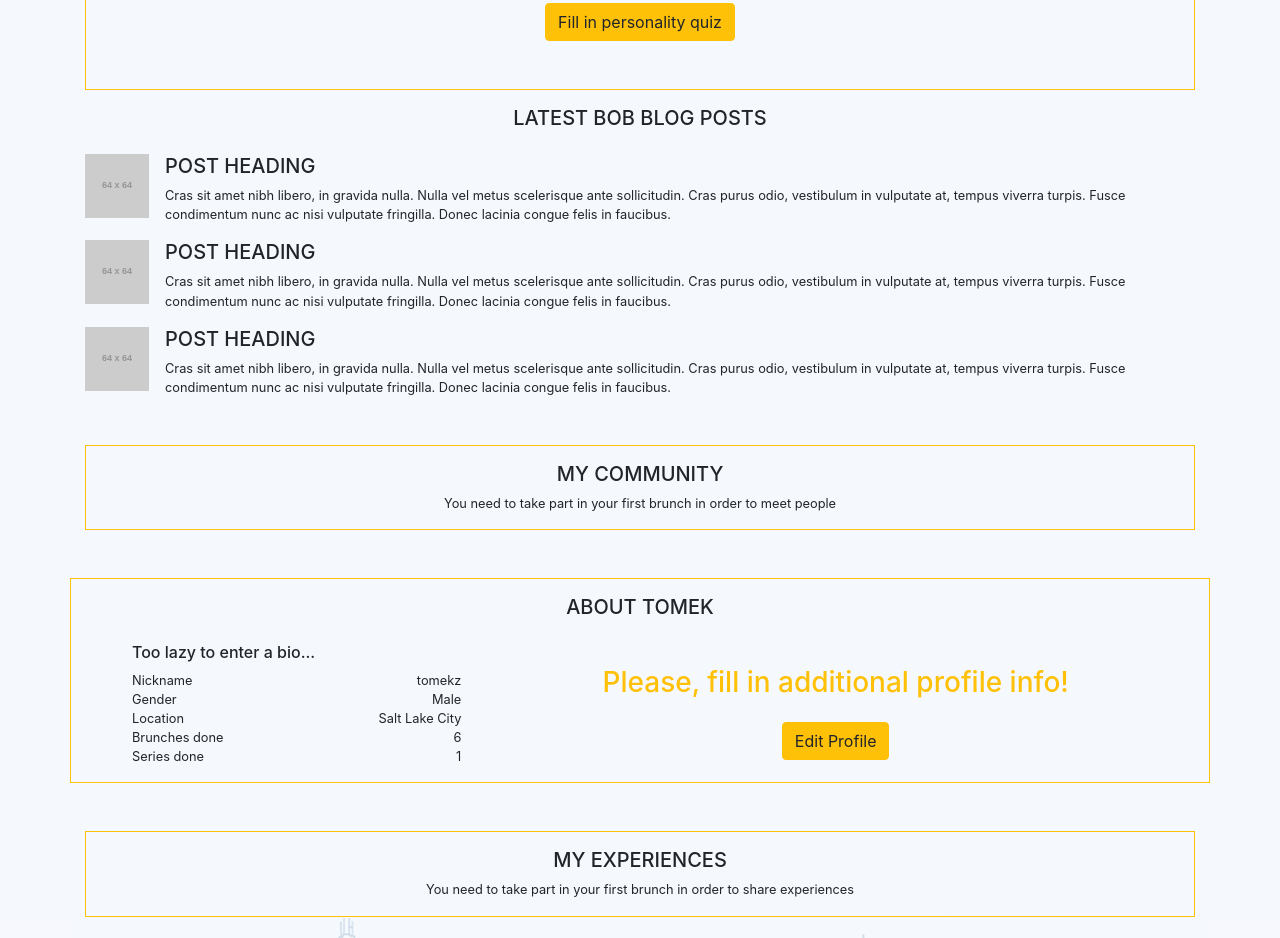
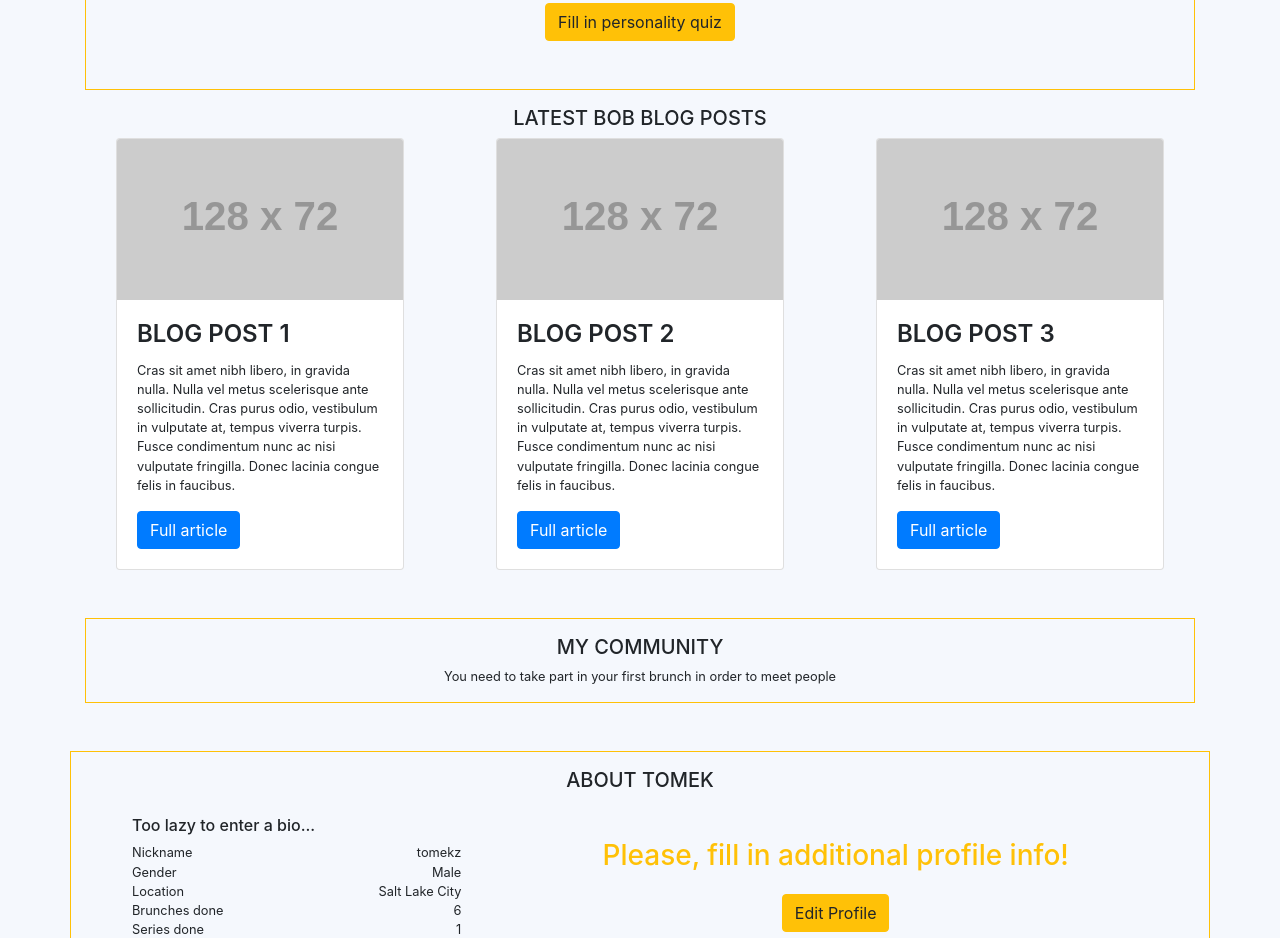
Before and after one commit to tomekzawada/MockBoB, a plain HTML site: page dashboard.html in a window 1280 px wide. Shown: the part 1915-2853 px from the top of the page. Drawn offline with Linux system fonts and the light colour scheme; placeholder pictures from the web are drawn by us; a script that the page names is missing.

Commit message:
redesigned blog card

```diff
--- a/dashboard.html
+++ b/dashboard.html
@@ -259,29 +259,32 @@
       <div class="row d-flex justify-content-center mt-3">
         <h5>Latest BoB blog posts</h5>
       </div>
-
-      <div class="media mt-3">
-        <img class="mr-3" src="https://via.placeholder.com/64.png" alt="Generic placeholder image">
-        <div class="media-body">
-          <h5 class="mt-0">Post heading</h5>
-          Cras sit amet nibh libero, in gravida nulla. Nulla vel metus scelerisque ante sollicitudin. Cras purus odio, vestibulum in vulputate at, tempus viverra turpis. Fusce condimentum nunc ac nisi vulputate fringilla. Donec lacinia congue felis in faucibus.
+      <div class="row d-flex justify-content-around">
+        <div class="card" style="width: 18rem;">
+          <img class="card-img-top" src="https://via.placeholder.com/128x72.png" alt="Card image cap">
+          <div class="card-body">
+            <h5 class="card-title">Blog post 1</h5>
+            <p class="card-text"> Cras sit amet nibh libero, in gravida nulla. Nulla vel metus scelerisque ante sollicitudin. Cras purus odio, vestibulum in vulputate at, tempus viverra turpis. Fusce condimentum nunc ac nisi vulputate fringilla. Donec lacinia congue felis in faucibus.</p>
+            <a href="#" class="btn btn-primary">Full article</a>
+          </div>
         </div>
-      </div>
-      <div class="media mt-3">
-        <img class="mr-3" src="https://via.placeholder.com/64.png" alt="Generic placeholder image">
-        <div class="media-body">
-          <h5 class="mt-0">Post heading</h5>
-          Cras sit amet nibh libero, in gravida nulla. Nulla vel metus scelerisque ante sollicitudin. Cras purus odio, vestibulum in vulputate at, tempus viverra turpis. Fusce condimentum nunc ac nisi vulputate fringilla. Donec lacinia congue felis in faucibus.
+        <div class="card" style="width: 18rem;">
+          <img class="card-img-top" src="https://via.placeholder.com/128x72.png" alt="Card image cap">
+          <div class="card-body">
+            <h5 class="card-title">Blog post 2</h5>
+            <p class="card-text"> Cras sit amet nibh libero, in gravida nulla. Nulla vel metus scelerisque ante sollicitudin. Cras purus odio, vestibulum in vulputate at, tempus viverra turpis. Fusce condimentum nunc ac nisi vulputate fringilla. Donec lacinia congue felis in faucibus.</p>
+            <a href="#" class="btn btn-primary">Full article</a>
+          </div>
         </div>
-      </div>
-      <div class="media mt-3">
-        <img class="mr-3" src="https://via.placeholder.com/64.png" alt="Generic placeholder image">
-        <div class="media-body">
-          <h5 class="mt-0">Post heading</h5>
-          Cras sit amet nibh libero, in gravida nulla. Nulla vel metus scelerisque ante sollicitudin. Cras purus odio, vestibulum in vulputate at, tempus viverra turpis. Fusce condimentum nunc ac nisi vulputate fringilla. Donec lacinia congue felis in faucibus.
+        <div class="card" style="width: 18rem;">
+          <img class="card-img-top" src="https://via.placeholder.com/128x72.png" alt="Card image cap">
+          <div class="card-body">
+            <h5 class="card-title">Blog post 3</h5>
+            <p class="card-text"> Cras sit amet nibh libero, in gravida nulla. Nulla vel metus scelerisque ante sollicitudin. Cras purus odio, vestibulum in vulputate at, tempus viverra turpis. Fusce condimentum nunc ac nisi vulputate fringilla. Donec lacinia congue felis in faucibus.</p>
+            <a href="#" class="btn btn-primary">Full article</a>
+          </div>
         </div>
-      </div>
-
+  </div>
     </div>
   </div>
 </section>
```
